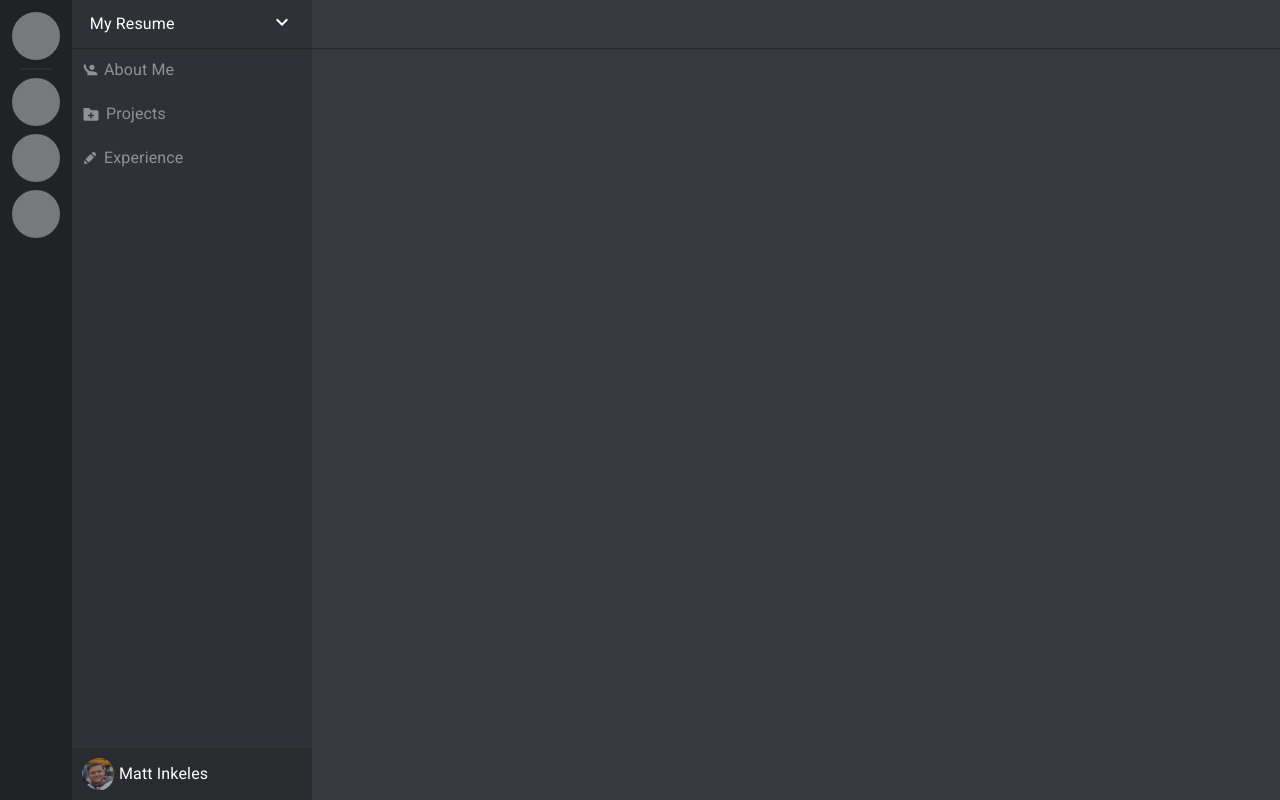
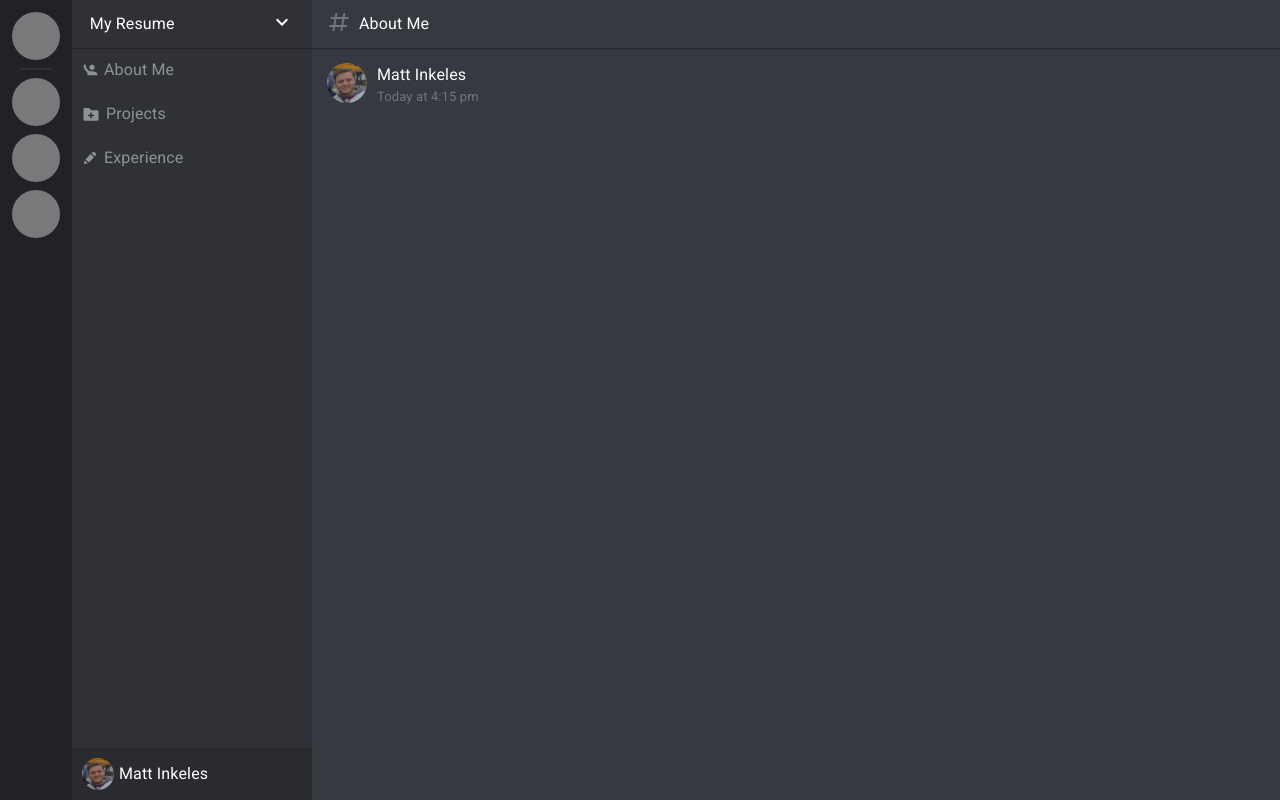
Before and after one commit to mattink37/web-portfolio, a React (Create React App) app: page / in a window 1280 px wide. Built offline with nearby package versions, Linux system fonts and the light colour scheme; grey boxes are pictures that could not be loaded.

Commit message:
Added state to navbar text. Added message component to main page body

```diff
--- a/package.json
+++ b/package.json
@@ -14,8 +14,10 @@
     "@types/node": "^16.11.21",
     "@types/react": "^17.0.38",
     "@types/react-dom": "^17.0.11",
+    "moment": "^2.29.1",
     "react": "^17.0.2",
     "react-dom": "^17.0.2",
+    "react-remove-scroll-bar": "^2.2.0",
     "react-scripts": "5.0.0",
     "typescript": "^4.5.5",
     "web-vitals": "^2.1.4"
--- /dev/null
+++ b/src/common/TypographyStyles.tsx
@@ -0,0 +1,20 @@
+import styled from "@emotion/styled";
+import { Typography } from "@mui/material";
+
+export const GrayTypography = styled(Typography)({
+  color: "rgb(142, 146, 151)",
+});
+
+export const GraySubTextTypography = styled(Typography)({
+  color: "rgb(142, 146, 151)",
+  fontSize: 'small'
+});
+
+export const WhiteTypography = styled(Typography)({
+  color: "white",
+});
+
+export const DateTypography = styled(Typography)({
+  color: "#72767d",
+  fontSize: "small",
+});
--- a/src/components/channel-panel/channel-panel.tsx
+++ b/src/components/channel-panel/channel-panel.tsx
@@ -1,13 +1,4 @@
-import {
-  Box,
-  Divider,
-  Grid,
-  Grow,
-  Paper,
-  styled,
-  Typography,
-  withStyles,
-} from "@mui/material";
+import { Box, Divider, Grid, Grow, Paper } from "@mui/material";
 import ExpandMoreIcon from "@mui/icons-material/ExpandMore";
 import "./styles/channel-panel.css";
 import { ReactComponent as WavyDude } from "../../common/images/wavyDude.svg";
@@ -15,21 +6,15 @@ import { ReactComponent as Projects } from "../../common/images/projects.svg";
 import { ReactComponent as Experience } from "../../common/images/experience.svg";
 import MattProfile from "../../common/images/mattProfile.jpg";
 import { useState } from "react";
+import {
+  GraySubTextTypography,
+  GrayTypography,
+  WhiteTypography,
+} from "../../common/TypographyStyles";
 
-const GrayTypography = styled(Typography)({
-  color: "rgb(142, 146, 151)",
-});
-
-const GraySubTextTypography = styled(Typography)({
-  color: "rgb(142, 146, 151)",
-  fontSize: 'small'
-});
-
-const WhiteTypography = styled(Typography)({
-  color: "white",
-});
-
-const ChannelPanel: React.FC = (): JSX.Element => {
+const ChannelPanel: React.FC<ChannelPanelProps> = ({
+  setHeaderText,
+}): JSX.Element => {
   const [isDropdownEnabled, setDropdownStatus] = useState(false);
   const handleChange = () => {
     setDropdownStatus(!isDropdownEnabled);
@@ -64,19 +49,34 @@ const ChannelPanel: React.FC = (): JSX.Element => {
         {isDropdownEnabled && <FadeInModal checked={isDropdownEnabled} />}
         <Grid container direction="column" className="ChannelsContainer">
           <Grid item sx={{ height: "33%" }}>
-            <Grid container direction="row" className="ChannelItem">
+            <Grid
+              container
+              direction="row"
+              className="ChannelItem"
+              onClick={() => setHeaderText("About Me")}
+            >
               <WavyDude className="ChannelIcon" />
               <GrayTypography>About Me</GrayTypography>
             </Grid>
           </Grid>
           <Grid item sx={{ height: "33%" }}>
-            <Grid container direction="row" className="ChannelItem">
+            <Grid
+              container
+              direction="row"
+              className="ChannelItem"
+              onClick={() => setHeaderText("Projects")}
+            >
               <Projects className="ChannelIcon" />
               <GrayTypography>Projects</GrayTypography>
             </Grid>
           </Grid>
           <Grid item sx={{ height: "33%" }}>
-            <Grid container direction="row" className="ChannelItem">
+            <Grid
+              container
+              direction="row"
+              className="ChannelItem"
+              onClick={() => setHeaderText("Experience")}
+            >
               <Experience className="ChannelIcon" />
               <GrayTypography>Experience</GrayTypography>
             </Grid>
@@ -85,31 +85,41 @@ const ChannelPanel: React.FC = (): JSX.Element => {
       </Grid>
       <Grid item className="UserPanel">
         <Grid container direction="row" className="ChannelItem">
-          <img src={MattProfile} className="ProfilePic" />
-          <WhiteTypography>Matt Inkeles</WhiteTypography>
+          <Grid item className='UserPanelAvatar'>
+            <img src={MattProfile} className="ProfilePic" />
+          </Grid>
+          <Grid item>
+            <WhiteTypography>Matt Inkeles</WhiteTypography>
+          </Grid>
         </Grid>
       </Grid>
     </Grid>
   );
 };
 
+interface ChannelPanelProps {
+  setHeaderText: Function;
+}
+
 const icon = (
   <Paper sx={{ m: 1 }} elevation={4}>
-    <Box className='ChannelPanelDropdown'>
-      <Grid container direction='column' className='InfoPopupContainer'>
-        <Grid container className='InfoPopupItem'>
-          <Grid item className='InfoPopupTitle'>
+    <Box className="ChannelPanelDropdown">
+      <Grid container direction="column" className="InfoPopupContainer">
+        <Grid container className="InfoPopupItem">
+          <Grid item className="InfoPopupTitle">
             <WhiteTypography>Matt Inkeles</WhiteTypography>
           </Grid>
         </Grid>
-        <Divider sx={{ backgroundColor: 'white', margin: '5px 10px 0px 10px' }} />
-        <Grid item className='InfoPopupSubText'>
+        <Divider
+          sx={{ backgroundColor: "white", margin: "5px 10px 0px 10px" }}
+        />
+        <Grid item className="InfoPopupSubText">
           <GraySubTextTypography>Software Engineer</GraySubTextTypography>
         </Grid>
-        <Grid item className='InfoPopupSubText'>
+        <Grid item className="InfoPopupSubText">
           <GraySubTextTypography>770-689-7917</GraySubTextTypography>
         </Grid>
-        <Grid item className='InfoPopupSubText'>
+        <Grid item className="InfoPopupSubText">
           <GraySubTextTypography>mattinkeles37@gmail.com</GraySubTextTypography>
         </Grid>
       </Grid>
@@ -119,7 +129,7 @@ const icon = (
 
 const FadeInModal: React.FC<FadeInModalProps> = ({ checked }) => {
   return (
-    <Box sx={{ display: "flex", position: "absolute", top: '50px' }}>
+    <Box sx={{ display: "flex", position: "absolute", top: "50px" }}>
       <Grow in={checked}>{icon}</Grow>
     </Box>
   );
--- a/src/components/channel-panel/styles/channel-panel.css
+++ b/src/components/channel-panel/styles/channel-panel.css
@@ -49,6 +49,11 @@
   align-items: center;
   padding: 10px;
   height: 100%;
+  cursor: pointer;
+}
+
+.ChannelItem:hover {
+  background-color: #18191c;
 }
 
 .ProfilePic {
@@ -61,7 +66,6 @@
   align-items: center;
   opacity: 0.7;
   transition: all 0.25s;
-  padding-right: 5px;
 }
 
 .ProfilePic:hover {
@@ -86,3 +90,11 @@
 .InfoPopupSubText {
   padding: 5px 10px 0px 15px;
 }
+
+.Chevron {
+  cursor: pointer;
+}
+
+.UserPanelAvatar {
+  padding-right: 5px;
+}
--- a/src/components/main-page/main-page.tsx
+++ b/src/components/main-page/main-page.tsx
@@ -1,20 +1,42 @@
 import { Grid } from "@mui/material";
+import moment from "moment";
+import { useState } from "react";
+import { DateTypography, WhiteTypography } from "../../common/TypographyStyles";
 import ChannelPanel from "../channel-panel/channel-panel";
 import TopBar from "../page-header/topbar";
 import ServerSidebar from "../server-sidebar/server-side-bar";
 import './styles/main-page.css';
+import MattProfile from "../../common/images/mattProfile.jpg";
+import { RemoveScrollBar } from "react-remove-scroll-bar";
 
 const MainPage = () => {
+  const [headerText, setHeaderText] = useState('About Me');
   return (
     <Grid container className='MainPageContainer'>
+      <RemoveScrollBar />
       <Grid item>
         <ServerSidebar />
       </Grid>
       <Grid item>
-        <ChannelPanel />
+        <ChannelPanel setHeaderText={setHeaderText}/>
       </Grid>
       <Grid item sx={{ flex: '1' }}>
-        <TopBar />
+        <TopBar headerText={headerText}/>
+        <Grid container direction='column'>
+          <Grid container direction='row' className='MessageContainer'>
+            <Grid item className='Avatar'>
+              <img src={MattProfile} className="ProfilePicMain" />
+            </Grid>
+            <Grid item className='Username'>
+              <Grid item>
+                <WhiteTypography>Matt Inkeles</WhiteTypography>
+              </Grid>
+              <Grid item>
+                <DateTypography>Today at {moment().format('h:mm a')}</DateTypography>
+              </Grid>
+            </Grid>
+          </Grid>
+        </Grid>
       </Grid>
     </Grid>
   );
--- a/src/components/main-page/styles/main-page.css
+++ b/src/components/main-page/styles/main-page.css
@@ -1,3 +1,33 @@
 .MainPageContainer {
   background-color: #36393f;
 }
+
+.MessageContainer {
+  margin: 15px 0 0 15px;
+}
+
+.MessageDate {
+  padding-left: 8px;
+  align-self: flex-start;
+}
+
+.ProfilePicMain {
+  border-radius: 50%;
+  overflow: hidden;
+  display: flex;
+  justify-content: center;
+  align-items: center;
+  opacity: 0.7;
+  transition: all 0.25s;
+  width: 40px;
+  height: 40px;
+}
+
+.Avatar {
+  padding-right: 10px;
+}
+
+.Username {
+  align-self: flex-start;
+  margin: 15px;
+}
--- a/src/components/page-header/styles/topbar.css
+++ b/src/components/page-header/styles/topbar.css
@@ -2,5 +2,10 @@
   height: 48px;
   width: 100%;
   box-shadow: 0 1px 0 rgba(4,4,5,0.2),0 1.5px 0 rgba(6,6,7,0.05),0 2px 0 rgba(4,4,5,0.05);
-  padding: 0 1px;
+  padding: 0 1px 0 15px;
+  align-items: center;
 }
+
+.Hashtag {
+  color: '72767d';
+}
--- a/src/components/page-header/topbar.tsx
+++ b/src/components/page-header/topbar.tsx
@@ -1,12 +1,25 @@
 import { Grid } from "@mui/material";
 import "./styles/topbar.css";
+import { ReactComponent as Hashtag } from "../../common/images/hashtag.svg";
+import { WhiteTypography } from "../../common/TypographyStyles";
 
-const TopBar: React.FC<{}> = () => {
+const TopBar: React.FC<TopBarProps> = ({
+  headerText,
+}) => {
   return (
-    <Grid container>
-      <Grid item className='ServerHeaderContainer2'></Grid>
+    <Grid container direction='row' className='ServerHeaderContainer2'>
+      <Grid item sx={{ marginRight: '8px' }}>
+        <Hashtag style={{ color: '72767d', alignItems: 'center' }} />
+      </Grid>
+      <Grid item>
+        <WhiteTypography>{headerText}</WhiteTypography>
+      </Grid>
     </Grid>
   );
 };
 
+interface TopBarProps {
+  headerText: string;
+}
+
 export default TopBar;
```
Also changed, not shown: src/common/images/hashtag.svg (added).
